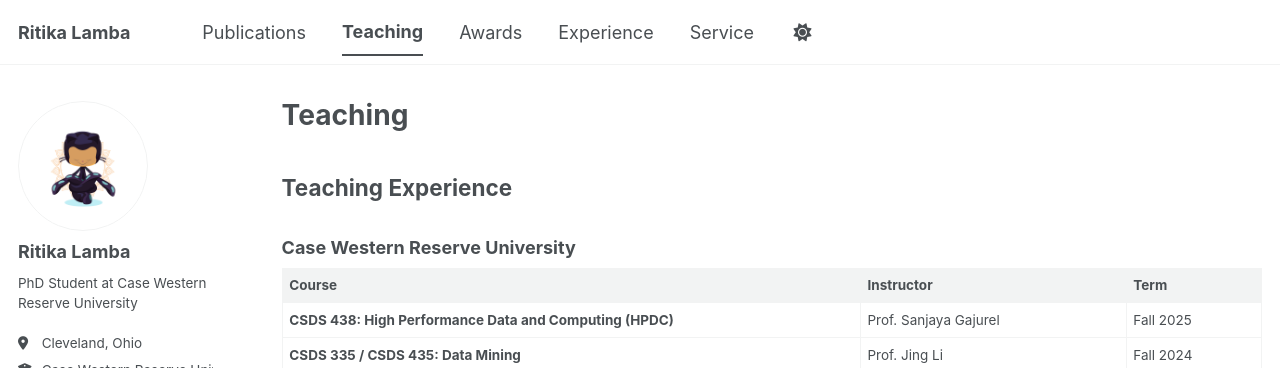
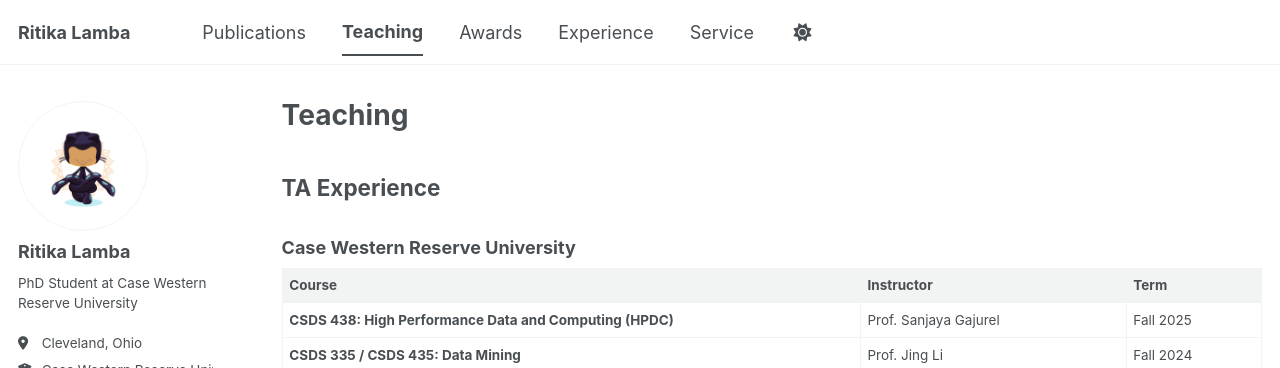
Before and after one commit to rxl895/Personal-Website, a Jekyll site: the page built from _pages/teaching.md, in a window 1280 px wide. Shown: the top 368 px of the page. Built offline with Jekyll 4.4.1, drawn with Linux system fonts in a browser that asks for light colours; a script bundle is joined from its source files by our own code; a style sheet for code colours, icons or effects is not loaded.

Commit message:
Rename Teaching Experience to TA Experience

```diff
--- a/_pages/teaching.md
+++ b/_pages/teaching.md
@@ -9,7 +9,7 @@ redirect_from:
 
 {% include base_path %}
 
-## Teaching Experience
+## TA Experience
 
 ### Case Western Reserve University
 
```
